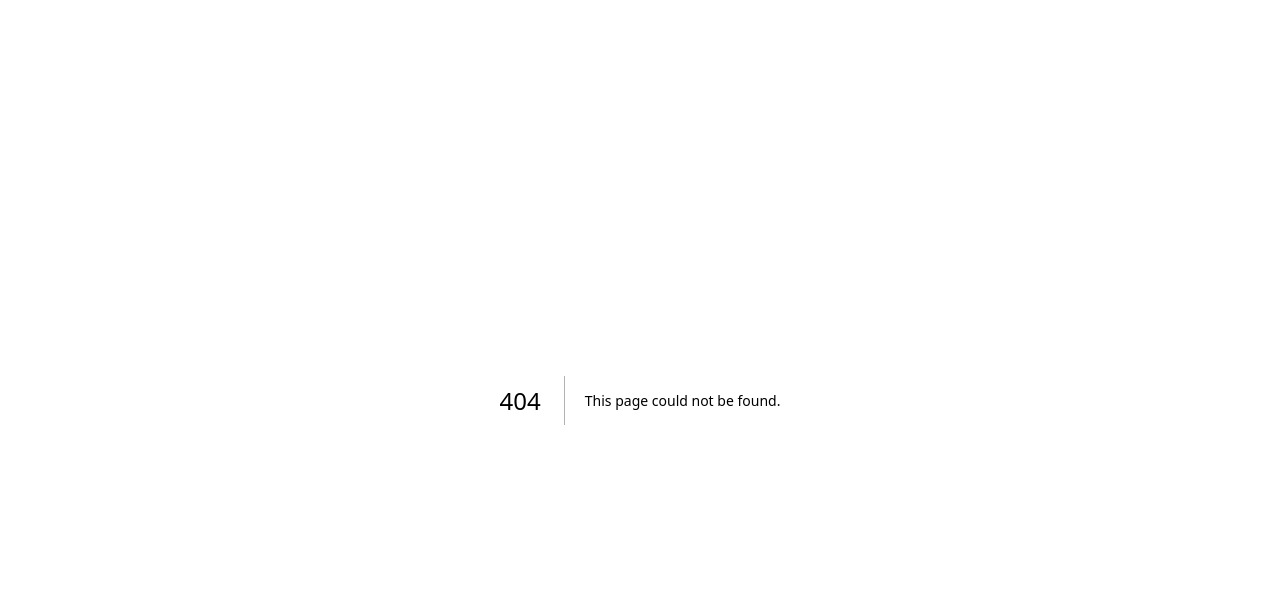
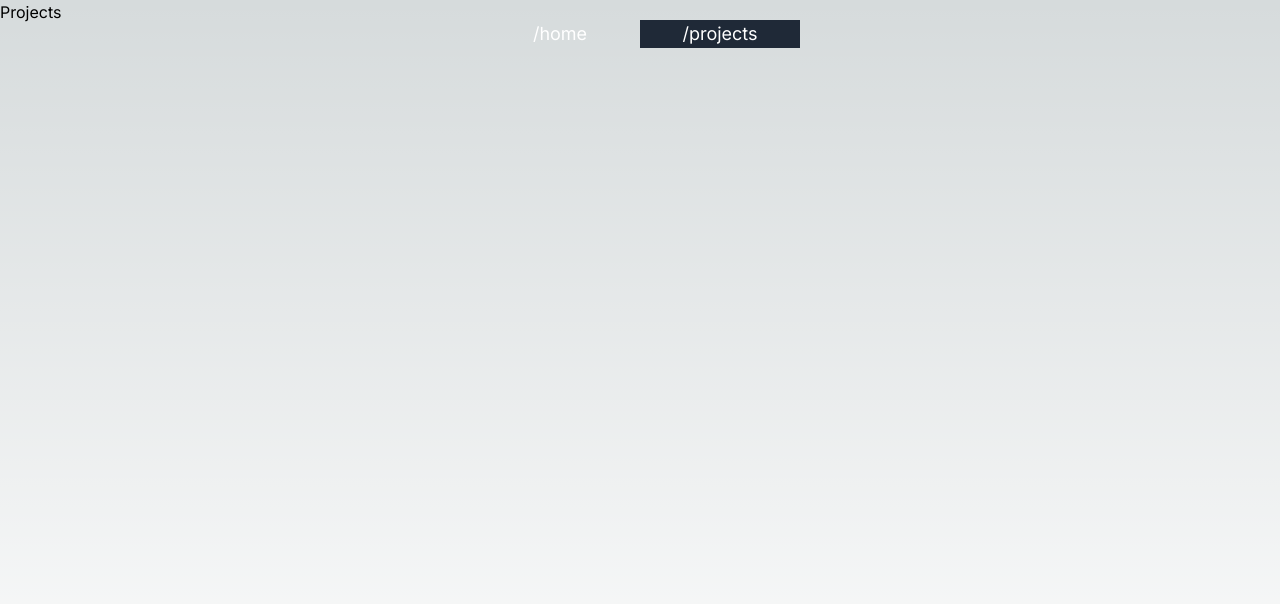
Before and after one commit to inerpiece/portfolio-2023, a Next.js app: page /projects in a window 1280 px wide. Before the commit this address had no page. Shown: the top 604 px of the page. Built offline with nearby package versions, Linux system fonts and the light colour scheme.

Commit message:
Initial commit

```diff
--- a/package.json
+++ b/package.json
@@ -14,6 +14,7 @@
     "@types/react-dom": "18.2.7",
     "autoprefixer": "10.4.15",
     "next": "13.4.17",
+    "next-themes": "^0.2.1",
     "postcss": "8.4.28",
     "react": "18.2.0",
     "react-dom": "18.2.0",
--- a/src/app/globals.css
+++ b/src/app/globals.css
@@ -8,20 +8,26 @@
   --background-end-rgb: 255, 255, 255;
 }
 
+
 @media (prefers-color-scheme: dark) {
   :root {
     --foreground-rgb: 255, 255, 255;
-    --background-start-rgb: 0, 0, 0;
-    --background-end-rgb: 0, 0, 0;
+    --background-start-rgb: 0, 0, 55;
+    --background-end-rgb: 14, 0, 0;
   }
 }
 
+/* @media (prefers-color-scheme: light) {
+  :root {
+    --foreground-rgb: 0, 0, 0;
+    --background-start-rgb: 255, 255, 255;
+    --background-end-rgb: 0, 0, 14;
+  }
+} */
+
 body {
   color: rgb(var(--foreground-rgb));
-  background: linear-gradient(
-      to bottom,
+  background: linear-gradient(to bottom,
       transparent,
-      rgb(var(--background-end-rgb))
-    )
-    rgb(var(--background-start-rgb));
+      rgb(var(--background-end-rgb))) rgb(var(--background-start-rgb));
 }
--- a/src/app/layout.tsx
+++ b/src/app/layout.tsx
@@ -1,22 +1,54 @@
-import './globals.css'
-import type { Metadata } from 'next'
-import { Inter } from 'next/font/google'
+"use client";
+import "./globals.css";
+import type { Metadata } from "next";
+import { Inter } from "next/font/google";
+import Link from "next/link";
+import { usePathname } from "next/navigation";
 
-const inter = Inter({ subsets: ['latin'] })
+const inter = Inter({ subsets: ["latin"] });
 
 export const metadata: Metadata = {
-  title: 'Create Next App',
-  description: 'Generated by create next app',
-}
+  title: "Anton Markov | Portfolio",
+  description: "Anton Markov, Frontend Engineer",
+};
 
 export default function RootLayout({
   children,
 }: {
-  children: React.ReactNode
+  children: React.ReactNode;
 }) {
+  const currentRoute = usePathname();
   return (
     <html lang="en">
-      <body className={inter.className}>{children}</body>
+      <body className={inter.className}>
+        <div className="text-lg text-white w-1/4 absolute top-5 left-0 right-0 ml-auto mr-auto">
+          <ul className="flex justify-between text-center">
+            <li
+              className={
+                currentRoute === "/"
+                  ? "bg-gray-800 w-2/4 hover:bg-gray-700"
+                  : "w-2/4 hover:bg-gray-700"
+              }
+            >
+              <Link href={"/"} className="w-full block">
+                /home
+              </Link>
+            </li>
+            <li
+              className={
+                currentRoute === "/projects"
+                  ? "bg-gray-800 w-2/4 hover:bg-gray-700"
+                  : "w-2/4 hover:bg-gray-700"
+              }
+            >
+              <Link href={"/projects"} className="w-full block">
+                /projects
+              </Link>
+            </li>
+          </ul>
+        </div>
+        {children}
+      </body>
     </html>
-  )
+  );
 }
--- a/src/app/page.tsx
+++ b/src/app/page.tsx
@@ -1,113 +1,28 @@
-import Image from 'next/image'
+import Image from "next/image";
 
 export default function Home() {
   return (
-    <main className="flex min-h-screen flex-col items-center justify-between p-24">
-      <div className="z-10 max-w-5xl w-full items-center justify-between font-mono text-sm lg:flex">
-        <p className="fixed left-0 top-0 flex w-full justify-center border-b border-gray-300 bg-gradient-to-b from-zinc-200 pb-6 pt-8 backdrop-blur-2xl dark:border-neutral-800 dark:bg-zinc-800/30 dark:from-inherit lg:static lg:w-auto  lg:rounded-xl lg:border lg:bg-gray-200 lg:p-4 lg:dark:bg-zinc-800/30">
-          Get started by editing&nbsp;
-          <code className="font-mono font-bold">src/app/page.tsx</code>
+    <main className="flex justify-center content-center min-h-screen">
+      <section className="flex items-center flex-col p-10 justify-center">
+        <h1 className="text-xl">
+          <span className="text-cyan-400">Frontend</span> Engineer
+        </h1>
+        <h2 className="p-10 text-5xl">
+          <span className="text-cyan-400">Anton</span> Markov
+        </h2>
+        <p className="2xl:w-1/4 xl:w-1/4 lg:w-1/4 md:w-2/4 sm:w-3/4">
+          I am a junior{" "}
+          <span className="text-cyan-400 animate-pulse">Frontend</span> Engineer
+          striving for high quality and unlimited motivation. I am a team
+          player, great communicator, and a fearsome competitor. I like building
+          reusable components, user interfaces{" "}
+          <span className="text-cyan-400 animate-pulse">[UI]</span>, and keeping
+          up with user experience{" "}
+          <span className="text-cyan-400 animate-pulse">[UX]</span> standards.
+          My off days are spent sim racing, playing games, and relaxing with
+          friends and family.
         </p>
-        <div className="fixed bottom-0 left-0 flex h-48 w-full items-end justify-center bg-gradient-to-t from-white via-white dark:from-black dark:via-black lg:static lg:h-auto lg:w-auto lg:bg-none">
-          <a
-            className="pointer-events-none flex place-items-center gap-2 p-8 lg:pointer-events-auto lg:p-0"
-            href="https://vercel.com?utm_source=create-next-app&utm_medium=appdir-template&utm_campaign=create-next-app"
-            target="_blank"
-            rel="noopener noreferrer"
-          >
-            By{' '}
-            <Image
-              src="/vercel.svg"
-              alt="Vercel Logo"
-              className="dark:invert"
-              width={100}
-              height={24}
-              priority
-            />
-          </a>
-        </div>
-      </div>
-
-      <div className="relative flex place-items-center before:absolute before:h-[300px] before:w-[480px] before:-translate-x-1/2 before:rounded-full before:bg-gradient-radial before:from-white before:to-transparent before:blur-2xl before:content-[''] after:absolute after:-z-20 after:h-[180px] after:w-[240px] after:translate-x-1/3 after:bg-gradient-conic after:from-sky-200 after:via-blue-200 after:blur-2xl after:content-[''] before:dark:bg-gradient-to-br before:dark:from-transparent before:dark:to-blue-700 before:dark:opacity-10 after:dark:from-sky-900 after:dark:via-[#0141ff] after:dark:opacity-40 before:lg:h-[360px] z-[-1]">
-        <Image
-          className="relative dark:drop-shadow-[0_0_0.3rem_#ffffff70] dark:invert"
-          src="/next.svg"
-          alt="Next.js Logo"
-          width={180}
-          height={37}
-          priority
-        />
-      </div>
-
-      <div className="mb-32 grid text-center lg:max-w-5xl lg:w-full lg:mb-0 lg:grid-cols-4 lg:text-left">
-        <a
-          href="https://nextjs.org/docs?utm_source=create-next-app&utm_medium=appdir-template&utm_campaign=create-next-app"
-          className="group rounded-lg border border-transparent px-5 py-4 transition-colors hover:border-gray-300 hover:bg-gray-100 hover:dark:border-neutral-700 hover:dark:bg-neutral-800/30"
-          target="_blank"
-          rel="noopener noreferrer"
-        >
-          <h2 className={`mb-3 text-2xl font-semibold`}>
-            Docs{' '}
-            <span className="inline-block transition-transform group-hover:translate-x-1 motion-reduce:transform-none">
-              -&gt;
-            </span>
-          </h2>
-          <p className={`m-0 max-w-[30ch] text-sm opacity-50`}>
-            Find in-depth information about Next.js features and API.
-          </p>
-        </a>
-
-        <a
-          href="https://nextjs.org/learn?utm_source=create-next-app&utm_medium=appdir-template-tw&utm_campaign=create-next-app"
-          className="group rounded-lg border border-transparent px-5 py-4 transition-colors hover:border-gray-300 hover:bg-gray-100 hover:dark:border-neutral-700 hover:dark:bg-neutral-800/30"
-          target="_blank"
-          rel="noopener noreferrer"
-        >
-          <h2 className={`mb-3 text-2xl font-semibold`}>
-            Learn{' '}
-            <span className="inline-block transition-transform group-hover:translate-x-1 motion-reduce:transform-none">
-              -&gt;
-            </span>
-          </h2>
-          <p className={`m-0 max-w-[30ch] text-sm opacity-50`}>
-            Learn about Next.js in an interactive course with&nbsp;quizzes!
-          </p>
-        </a>
-
-        <a
-          href="https://vercel.com/templates?framework=next.js&utm_source=create-next-app&utm_medium=appdir-template&utm_campaign=create-next-app"
-          className="group rounded-lg border border-transparent px-5 py-4 transition-colors hover:border-gray-300 hover:bg-gray-100 hover:dark:border-neutral-700 hover:dark:bg-neutral-800/30"
-          target="_blank"
-          rel="noopener noreferrer"
-        >
-          <h2 className={`mb-3 text-2xl font-semibold`}>
-            Templates{' '}
-            <span className="inline-block transition-transform group-hover:translate-x-1 motion-reduce:transform-none">
-              -&gt;
-            </span>
-          </h2>
-          <p className={`m-0 max-w-[30ch] text-sm opacity-50`}>
-            Explore the Next.js 13 playground.
-          </p>
-        </a>
-
-        <a
-          href="https://vercel.com/new?utm_source=create-next-app&utm_medium=appdir-template&utm_campaign=create-next-app"
-          className="group rounded-lg border border-transparent px-5 py-4 transition-colors hover:border-gray-300 hover:bg-gray-100 hover:dark:border-neutral-700 hover:dark:bg-neutral-800/30"
-          target="_blank"
-          rel="noopener noreferrer"
-        >
-          <h2 className={`mb-3 text-2xl font-semibold`}>
-            Deploy{' '}
-            <span className="inline-block transition-transform group-hover:translate-x-1 motion-reduce:transform-none">
-              -&gt;
-            </span>
-          </h2>
-          <p className={`m-0 max-w-[30ch] text-sm opacity-50`}>
-            Instantly deploy your Next.js site to a shareable URL with Vercel.
-          </p>
-        </a>
-      </div>
+      </section>
     </main>
-  )
+  );
 }
--- /dev/null
+++ b/src/app/projects/page.tsx
@@ -0,0 +1,3 @@
+export default function Projects() {
+  return <section className="h-screen">Projects</section>;
+}
--- /dev/null
+++ b/src/app/providers.tsx
@@ -0,0 +1,18 @@
+"use client";
+
+import { ThemeProvider } from "next-themes";
+import { useState, useEffect } from "react";
+// @ts-ignore
+export function Providers({ children }) {
+  const [mounted, setMounted] = useState(false);
+
+  useEffect(() => {
+    setMounted(true);
+  }, []);
+
+  if (!mounted) {
+    return <>{children}</>;
+  }
+
+  return <ThemeProvider attribute="class">{children}</ThemeProvider>;
+}
--- /dev/null
+++ b/src/app/themeChanger.tsx
@@ -0,0 +1,27 @@
+"use client";
+import { useState, useEffect } from "react";
+
+import { useTheme } from "next-themes";
+
+const ThemeChanger = () => {
+  const [mounted, setMounted] = useState(false);
+  const { theme, setTheme } = useTheme();
+
+  useEffect(() => {
+    setMounted(true);
+  }, []);
+
+  if (!mounted) {
+    return null;
+  }
+
+  return (
+    <div>
+      The current theme is: {theme}
+      <button onClick={() => setTheme("light")}>L</button>
+      <button onClick={() => setTheme("dark")}>D</button>
+    </div>
+  );
+};
+
+export default ThemeChanger;
--- a/tailwind.config.ts
+++ b/tailwind.config.ts
@@ -1,20 +1,21 @@
-import type { Config } from 'tailwindcss'
+import type { Config } from "tailwindcss";
 
 const config: Config = {
+  darkMode: "class",
   content: [
-    './src/pages/**/*.{js,ts,jsx,tsx,mdx}',
-    './src/components/**/*.{js,ts,jsx,tsx,mdx}',
-    './src/app/**/*.{js,ts,jsx,tsx,mdx}',
+    "./src/pages/**/*.{js,ts,jsx,tsx,mdx}",
+    "./src/components/**/*.{js,ts,jsx,tsx,mdx}",
+    "./src/app/**/*.{js,ts,jsx,tsx,mdx}",
   ],
   theme: {
     extend: {
       backgroundImage: {
-        'gradient-radial': 'radial-gradient(var(--tw-gradient-stops))',
-        'gradient-conic':
-          'conic-gradient(from 180deg at 50% 50%, var(--tw-gradient-stops))',
+        "gradient-radial": "radial-gradient(var(--tw-gradient-stops))",
+        "gradient-conic":
+          "conic-gradient(from 180deg at 50% 50%, var(--tw-gradient-stops))",
       },
     },
   },
   plugins: [],
-}
-export default config
+};
+export default config;
```
Also changed, not shown: 1 other file (tests, documents, lock files or other folders).
